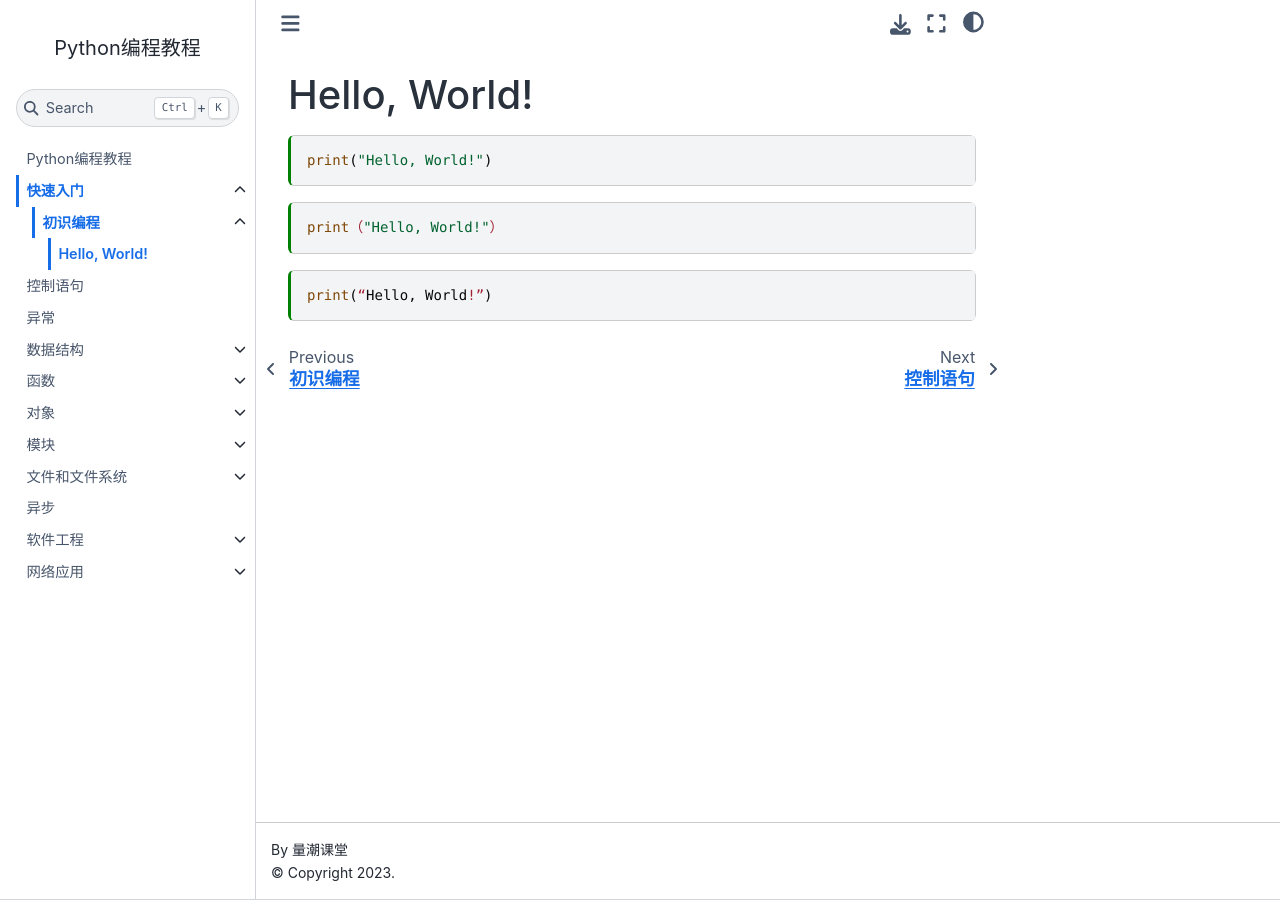
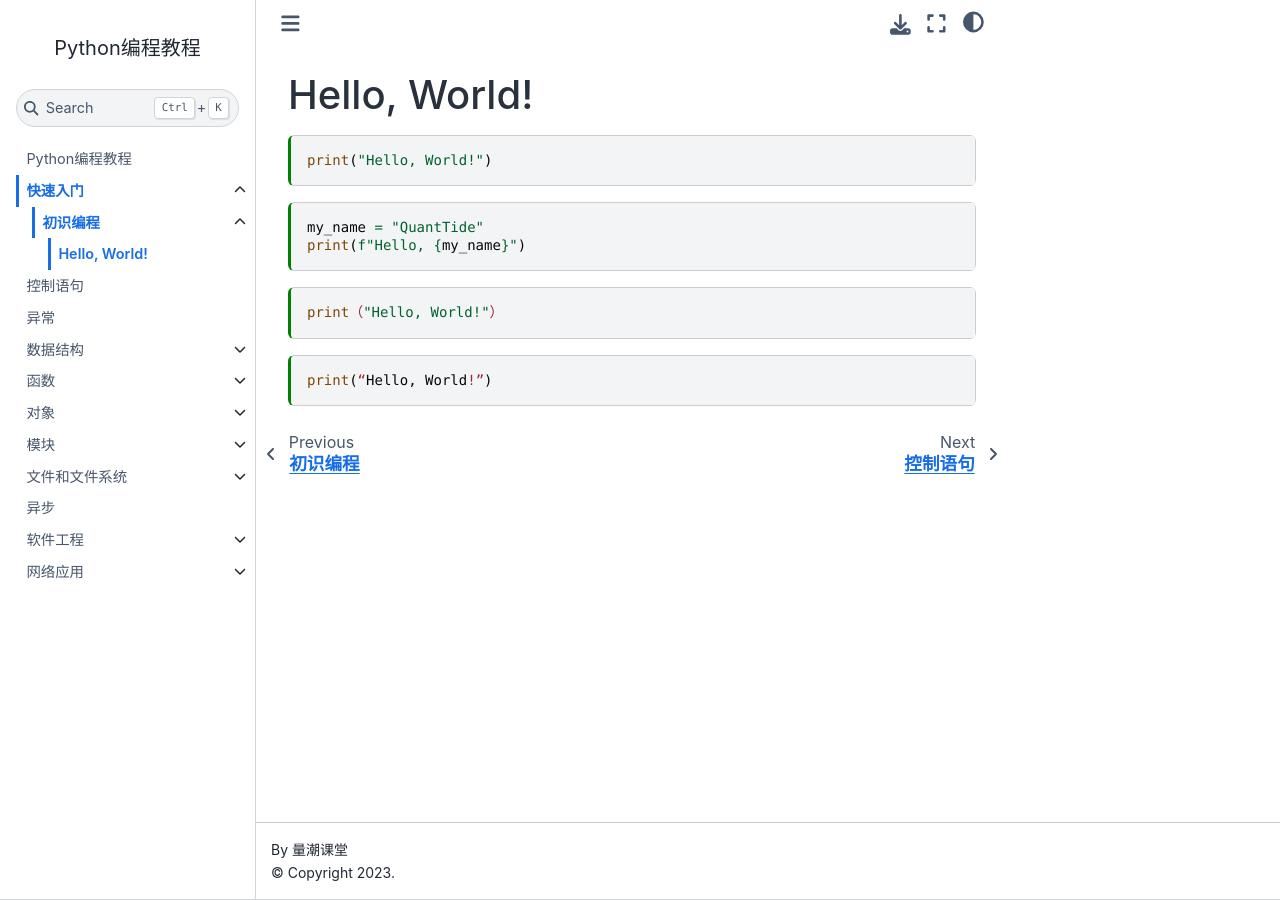
Before and after one commit to quanttide/quanttide-tutorial-of-python, a Jupyter Book: the page built from 01_quick_start/1_new_to_programming/1_hello_world.md, in a window 1280 px wide. Built offline with Jupyter Book 1.0.4 settings and Sphinx 7.4.7 and the Sphinx Book theme 1.1.4, drawn with Linux system fonts in a browser that asks for light colours; pages that are not in the unit, such as notebooks, are missing from menus.

Commit message:
feature: 1.1.1大纲更新

````diff
--- a/01_quick_start/1_new_to_programming/1_hello_world.md
+++ b/01_quick_start/1_new_to_programming/1_hello_world.md
@@ -20,6 +20,13 @@ print("Hello, World!")
 
 % 解释说明，程序=输入（hello world）->处理（print）->输出（打印出来的结果）
 
+% 进一步给一个可以调节输入的例子。
+
+```{code-cell} python
+my_name = "QuantTide"
+print(f"Hello, {my_name}")
+```
+
 % 异常情况举例
 
 % 括号误输入中文
````
